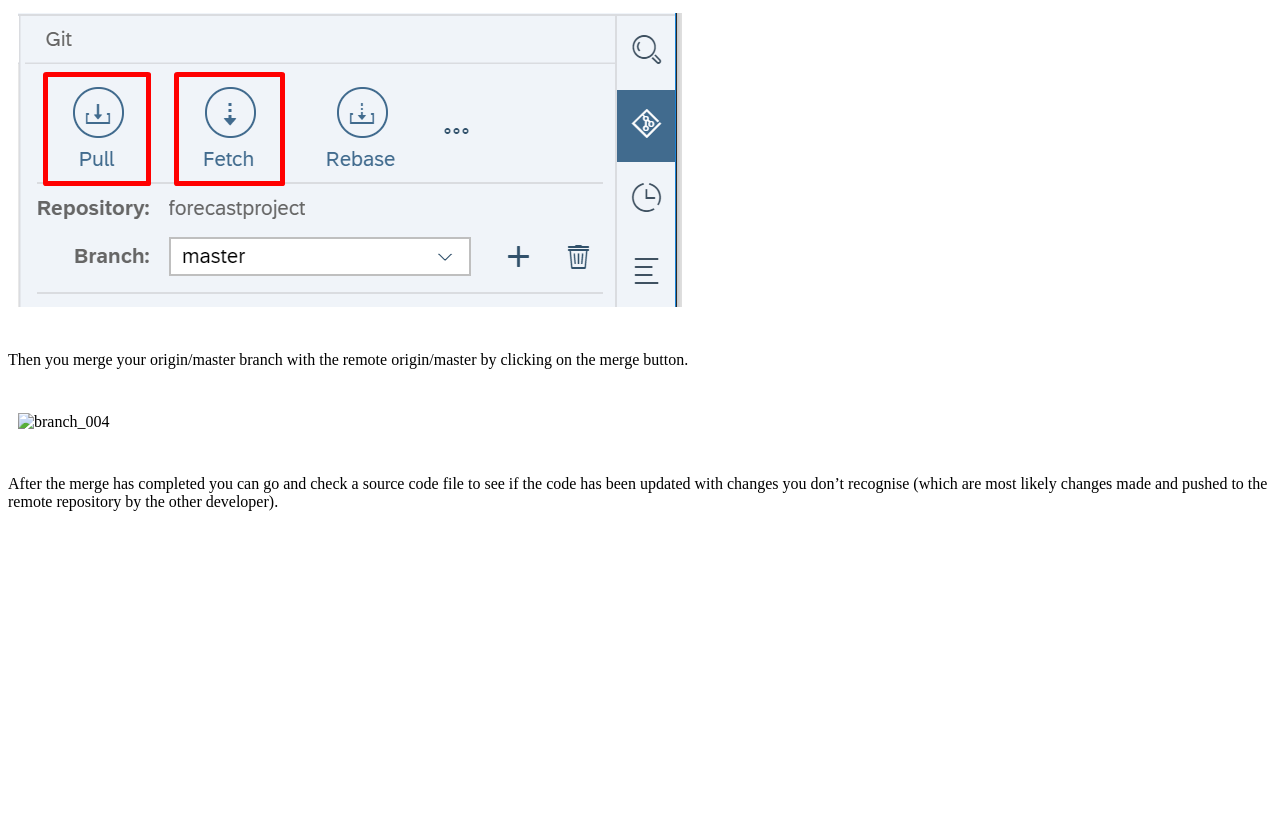
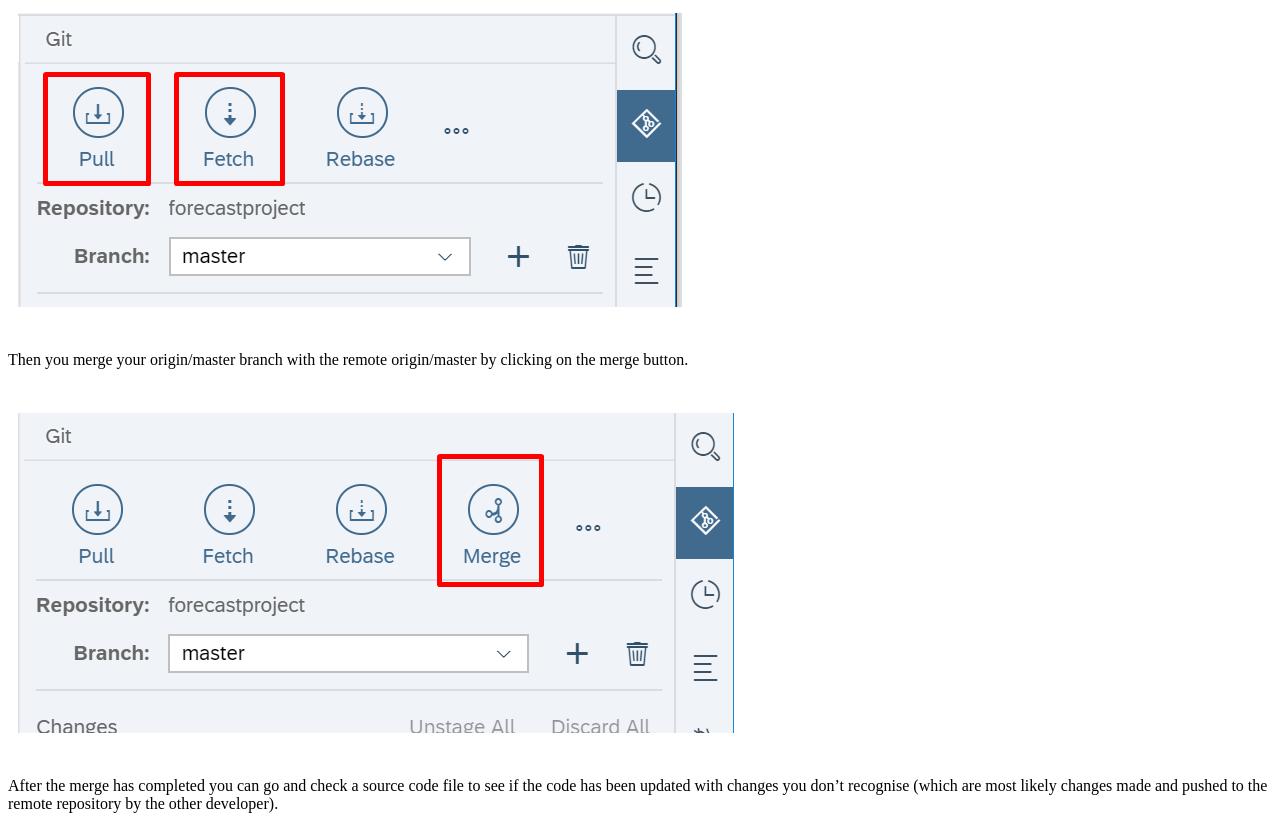
Before and after one commit to brandoncaulfield/sap-webide-git-guide, a plain HTML site: page index.html in a window 1280 px wide. Shown: the part 5746-6575 px from the top of the page. Before the commit the page ends 6273 px from the top, so only its background shows below. Drawn offline with Linux system fonts and the light colour scheme.

Commit message:
Update index.html

```diff
--- a/index.html
+++ b/index.html
@@ -123,7 +123,7 @@ on the application you will need to clone the repository into your own git accou
 	Then you merge your origin/master branch with the remote origin/master by clicking on the merge button.
 </p>
 </br>
-<img src="img/branch_004" alt="branch_004">
+<img src="img/branch_004.png" alt="branch_004">
 </br>
 <p>
 	After the merge has completed you can go and check a source code file to see if the code has been updated with changes you don’t recognise (which are most likely changes made and pushed to the remote repository by the other developer).
```
